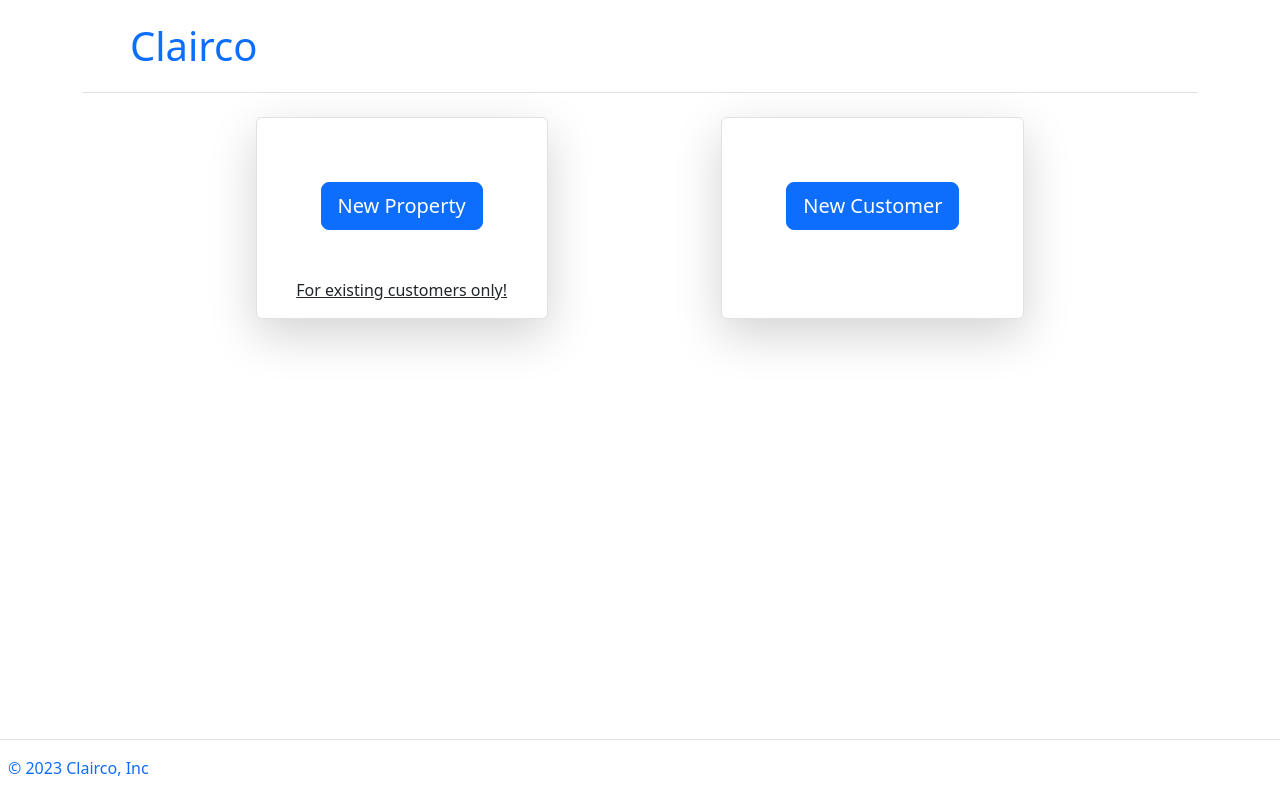
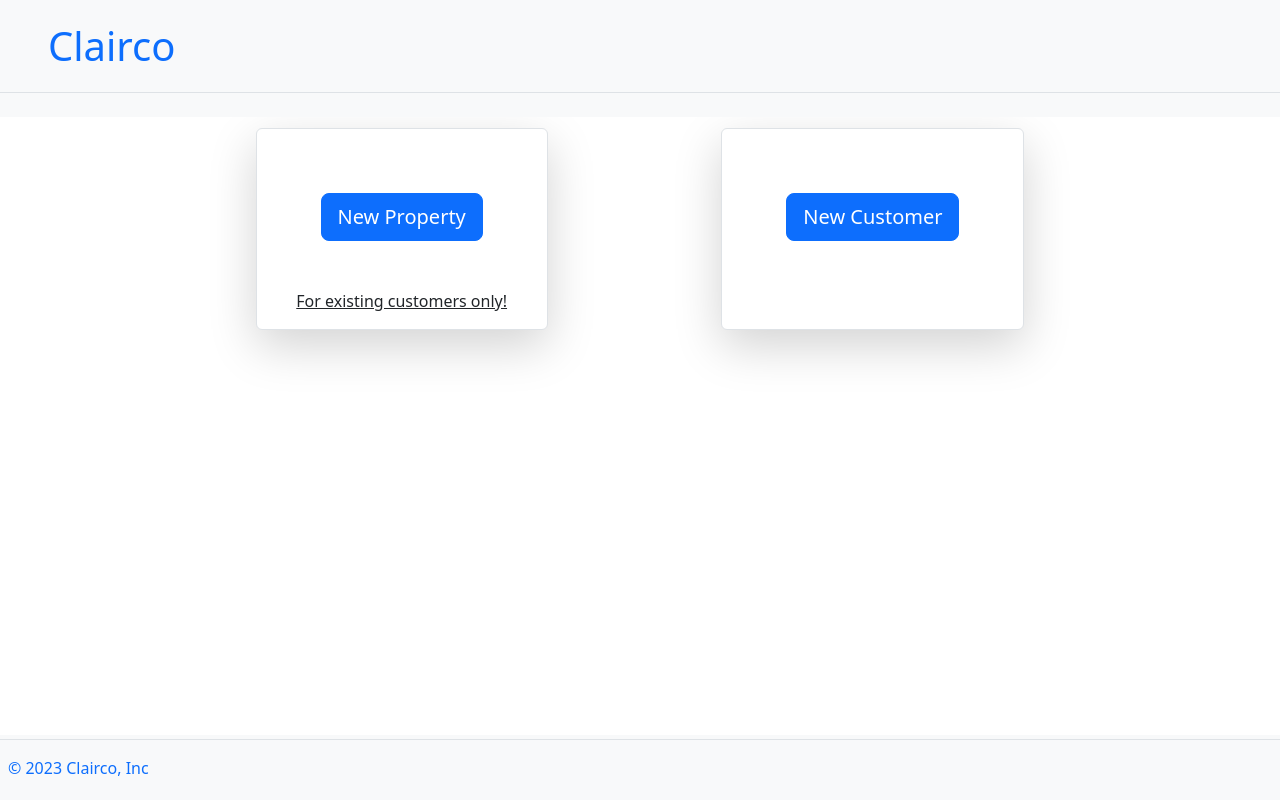
Before and after one commit to Abhinav-Chdhary/clairco-clone, a React (Create React App) app: page /adminDashboard/createWhat in a window 1280 px wide. Built offline with nearby package versions, Linux system fonts and the light colour scheme.

Commit message:
CSS fixed title and footer

```diff
--- a/src/App.js
+++ b/src/App.js
@@ -17,7 +17,7 @@ function App() {
   };
   return (
     <BrowserRouter>
-      <div>
+      <div style={{ marginTop: "8rem", marginBottom: "6rem" }}>
         <TitleBar />
         <Routes>
           <Route exact path="/" element={<HomeScreen />} />
--- a/src/Components/Footer.js
+++ b/src/Components/Footer.js
@@ -3,7 +3,7 @@ import { Link } from "react-router-dom";
 
 export default function Footer() {
   return (
-    <div className="text-primary fixed-bottom">
+    <div className="text-primary fixed-bottom bg-light">
       <footer className="d-flex flex-wrap justify-content-between align-items-center py-3 my-1 border-top">
         <div className="col-md-4 d-flex align-items-center">
           <Link
--- a/src/Components/TitleBar.js
+++ b/src/Components/TitleBar.js
@@ -3,8 +3,8 @@ import { Link } from "react-router-dom";
 
 export default function TitleBar() {
   return (
-    <div className="container text-primary">
-      <header className="d-flex flex-wrap justify-content-center py-3 mb-4 border-bottom">
+    <div className="text-primary fixed-top bg-light">
+      <header className=" d-flex flex-wrap justify-content-center py-3 mb-4 border-bottom">
         <Link
           to="/"
           className="d-flex align-items-center mb-3 mb-md-0 me-md-auto text-dark text-decoration-none"
```
